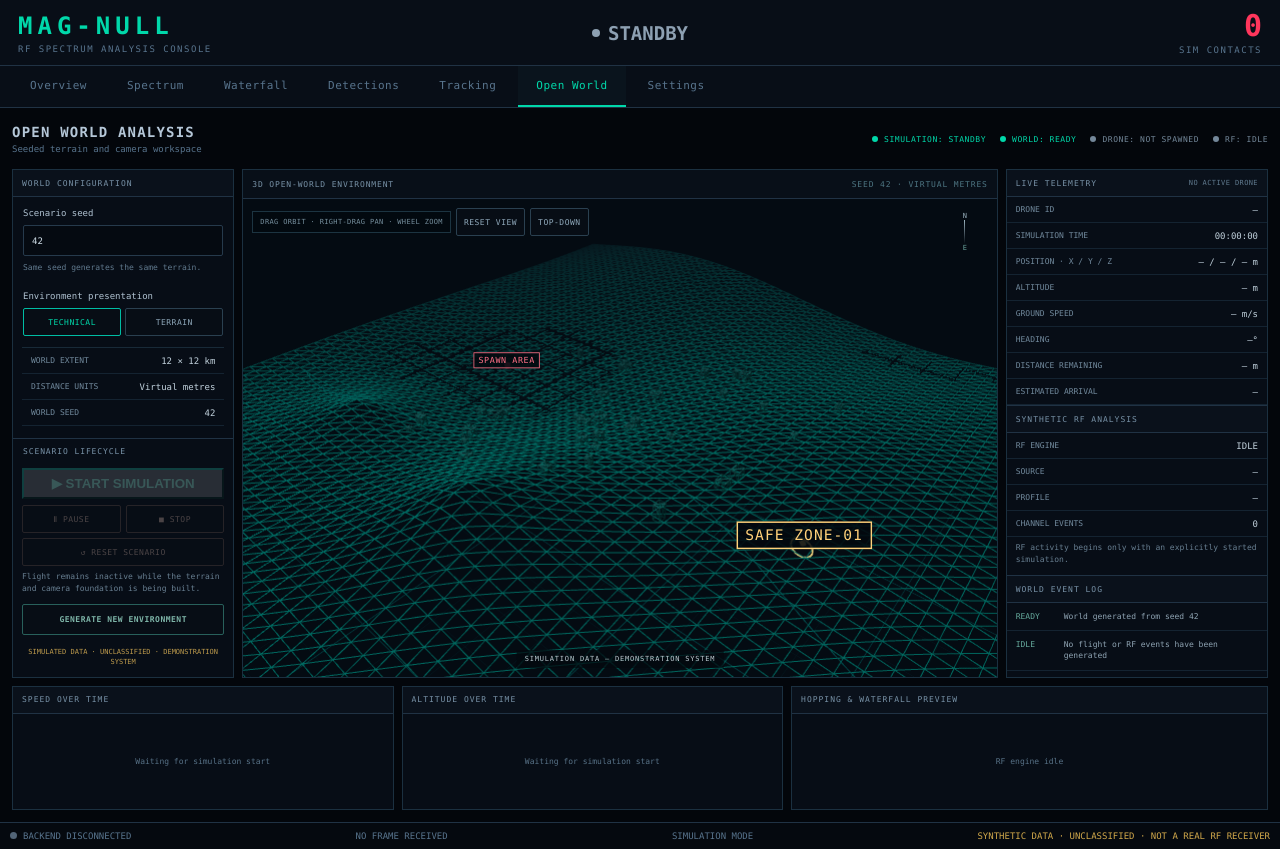
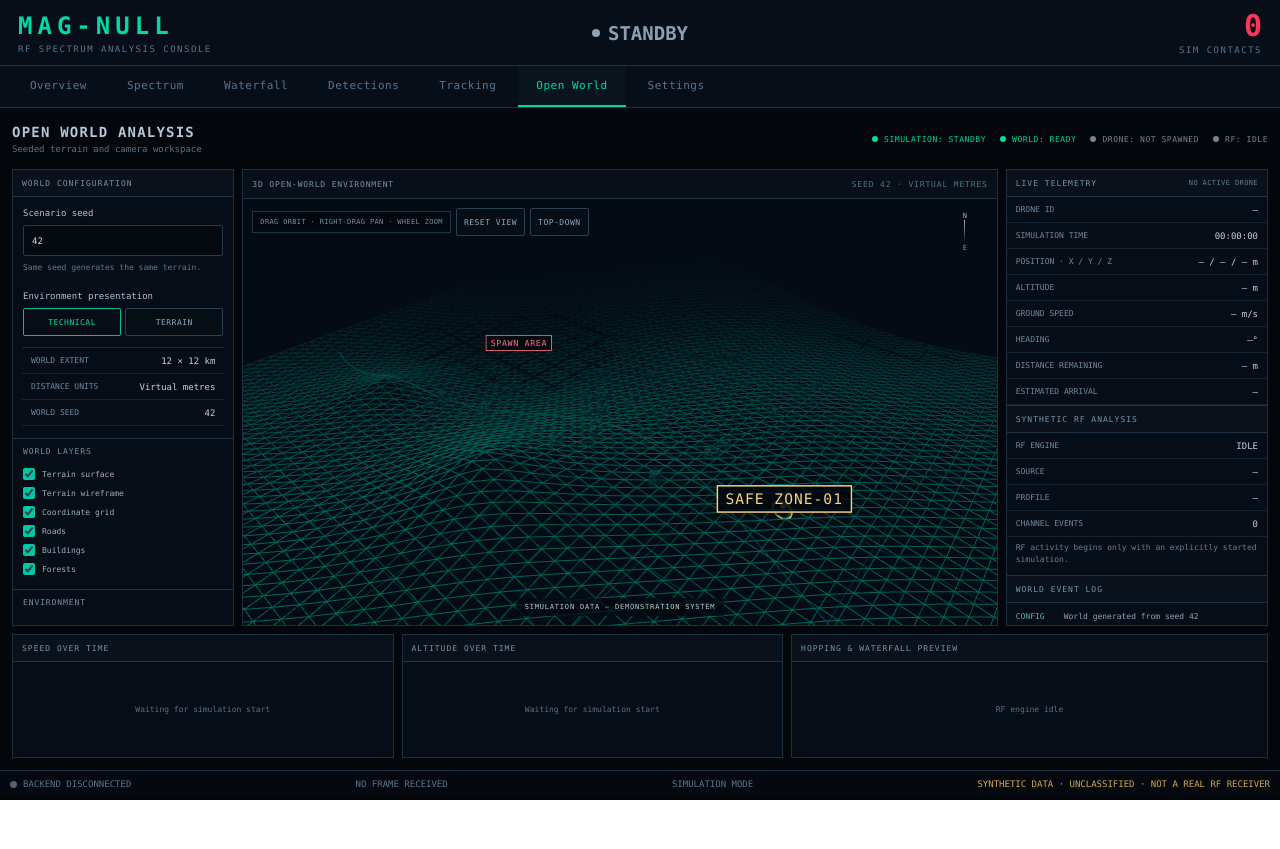
Before and after one commit to HarshPrabhakar/magnull_V02, a React (Vite) app in the folder apps/desktop/frontend/: page / in a window 1280 px wide. Both pictures are taken after a click on the button "Open World". After the commit the page ends 800 px from the top, so only its background shows below. Built offline with nearby package versions, Linux system fonts and the light colour scheme.

Commit message:
Add Open World environment controls

```diff
--- a/apps/desktop/frontend/src/App.css
+++ b/apps/desktop/frontend/src/App.css
@@ -936,7 +936,8 @@
 }
 
 .open-world-page {
-  min-height: calc(100vh - 150px);
+  height: calc(100vh - 138px);
+  min-height: 0;
   padding: 10px 12px 12px;
   display: flex;
   flex-direction: column;
@@ -993,10 +994,10 @@
 
 .open-world-layout {
   flex: 1;
-  min-height: 570px;
+  min-height: 0;
   display: grid;
   grid-template-columns: minmax(205px, 0.78fr) minmax(420px, 2.65fr) minmax(255px, 0.92fr);
-  grid-template-rows: minmax(390px, 1fr) 124px;
+  grid-template-rows: minmax(0, 1fr) 124px;
   gap: 8px;
 }
 
@@ -1160,9 +1161,18 @@
 }
 
 .open-world-secondary-action {
-  margin-top: auto;
+  margin: 6px 9px;
   border-color: #28605b;
   color: #7eb5a8;
+}
+
+.open-world-generate-action {
+  margin-top: auto;
+}
+
+.open-world-secondary-action.selecting {
+  border-color: #dfa83e;
+  color: #ffd17a;
 }
 
 .open-world-provenance {
@@ -1171,6 +1181,64 @@
   font-size: 7px;
   line-height: 1.4;
   text-align: center;
+}
+
+.open-world-toggle-list {
+  display: grid;
+  gap: 7px;
+  padding: 6px 10px 9px;
+}
+
+.open-world-toggle-list label {
+  display: flex;
+  align-items: center;
+  gap: 7px;
+  color: #9bb0bf;
+  font-size: 8px;
+  cursor: pointer;
+}
+
+.open-world-toggle-list input {
+  width: 12px;
+  height: 12px;
+  margin: 0;
+  accent-color: #00c7aa;
+}
+
+.open-world-range-field {
+  display: grid;
+  gap: 6px;
+  padding: 7px 10px;
+  color: #9bb0bf;
+  font-size: 8px;
+}
+
+.open-world-range-field span {
+  display: flex;
+  justify-content: space-between;
+  gap: 8px;
+}
+
+.open-world-range-field strong {
+  color: #c1d1dc;
+  font-weight: 500;
+}
+
+.open-world-range-field input {
+  width: 100%;
+  accent-color: #00c7aa;
+}
+
+.open-world-range-field small {
+  color: #60798c;
+  line-height: 1.45;
+}
+
+.open-world-coordinate-readout {
+  padding: 0 10px 9px;
+  color: #6ca79c;
+  font-size: 7px;
+  line-height: 1.5;
 }
 
 .open-world-view {
@@ -1209,6 +1277,27 @@
   width: 100%;
   height: 100%;
   touch-action: none;
+}
+
+.pick-destination-mode,
+.pick-destination-mode .open-world-canvas {
+  cursor: crosshair;
+}
+
+.open-world-pick-hint {
+  position: absolute;
+  top: 48px;
+  left: 50%;
+  z-index: 2;
+  transform: translateX(-50%);
+  padding: 8px 11px;
+  background: rgb(3 9 15 / 90%);
+  border: 1px solid #dfa83e;
+  color: #ffd17a;
+  font-size: 8px;
+  letter-spacing: 0.8px;
+  white-space: nowrap;
+  pointer-events: none;
 }
 
 .open-world-camera-tools {
@@ -1353,6 +1442,7 @@
 
 @media (max-width: 900px) {
   .open-world-page {
+    height: auto;
     min-height: auto;
   }
 
@@ -1366,6 +1456,7 @@
   }
 
   .open-world-layout {
+    min-height: 570px;
     grid-template-columns: minmax(180px, 0.7fr) minmax(0, 1.3fr);
     grid-template-rows: minmax(440px, 1fr) 220px 125px;
   }
--- a/apps/desktop/frontend/src/features/open-world/OpenWorldPage.tsx
+++ b/apps/desktop/frontend/src/features/open-world/OpenWorldPage.tsx
@@ -1,9 +1,12 @@
-import { useState } from "react";
+import { useCallback, useState } from "react";
 import {
   OpenWorldScene,
   type CameraCommand,
   type EnvironmentMode,
+  type SceneSettings,
+  type WorldPoint,
 } from "./OpenWorldScene";
+import { terrainHeight } from "./worldMath";
 
 const INITIAL_SEED = 42;
 
@@ -24,6 +27,28 @@ export default function OpenWorldPage() {
     view: "overview",
     revision: 0,
   });
+  const [sceneSettings, setSceneSettings] = useState<SceneSettings>({
+    terrainVisible: true,
+    terrainGrid: true,
+    coordinateGrid: true,
+    roadsVisible: true,
+    buildingsVisible: true,
+    forestVisible: true,
+    lighting: "day",
+    visibilityMeters: 14_000,
+  });
+  const [windSpeed, setWindSpeed] = useState(0);
+  const [destination, setDestination] = useState<WorldPoint>({ x: 3_100, z: 850 });
+  const [destinationPicking, setDestinationPicking] = useState(false);
+  const [inspectedPoint, setInspectedPoint] = useState<WorldPoint | null>(null);
+  const [worldEvents, setWorldEvents] = useState([
+    `World generated from seed ${INITIAL_SEED}`,
+    "Idle: no flight or RF events have been generated",
+  ]);
+
+  const recordWorldEvent = useCallback((message: string) => {
+    setWorldEvents((previous) => [message, ...previous].slice(0, 12));
+  }, []);
 
   const updateSeed = (text: string) => {
     setSeedText(text);
@@ -43,11 +68,40 @@ export default function OpenWorldPage() {
     const nextSeed = randomSeed[0] % 2_147_483_648;
     setSeed(nextSeed);
     setSeedText(String(nextSeed));
+    setInspectedPoint(null);
+    recordWorldEvent(`New terrain generated from seed ${nextSeed}`);
   };
 
   const setCameraView = (view: CameraCommand["view"]) => {
     setCameraCommand((current) => ({ view, revision: current.revision + 1 }));
   };
+
+  const handleTerrainClick = useCallback((point: WorldPoint) => {
+    const roundedPoint = {
+      x: Math.round(point.x / 10) * 10,
+      z: Math.round(point.z / 10) * 10,
+    };
+    setInspectedPoint(roundedPoint);
+
+    if (destinationPicking) {
+      setDestination(roundedPoint);
+      setDestinationPicking(false);
+      recordWorldEvent(
+        `SAFE ZONE-01 moved to X ${roundedPoint.x} m · Z ${roundedPoint.z} m`,
+      );
+    }
+  }, [destinationPicking, recordWorldEvent]);
+
+  const updateSceneSetting = <Key extends keyof SceneSettings>(
+    key: Key,
+    value: SceneSettings[Key],
+  ) => {
+    setSceneSettings((current) => ({ ...current, [key]: value }));
+  };
+
+  const destinationElevation = Math.round(
+    terrainHeight(destination.x, destination.z, seed),
+  );
 
   return (
     <main className="open-world-page">
@@ -110,6 +164,54 @@ export default function OpenWorldPage() {
             <MetricRow label="WORLD SEED" value={String(seed)} />
           </div>
 
+          <div className="open-world-section-divider">WORLD LAYERS</div>
+          <div className="open-world-toggle-list">
+            <label><input type="checkbox" checked={sceneSettings.terrainVisible} onChange={(event) => updateSceneSetting("terrainVisible", event.target.checked)} /> Terrain surface</label>
+            <label><input type="checkbox" checked={sceneSettings.terrainGrid} onChange={(event) => updateSceneSetting("terrainGrid", event.target.checked)} /> Terrain wireframe</label>
+            <label><input type="checkbox" checked={sceneSettings.coordinateGrid} onChange={(event) => updateSceneSetting("coordinateGrid", event.target.checked)} /> Coordinate grid</label>
+            <label><input type="checkbox" checked={sceneSettings.roadsVisible} onChange={(event) => updateSceneSetting("roadsVisible", event.target.checked)} /> Roads</label>
+            <label><input type="checkbox" checked={sceneSettings.buildingsVisible} onChange={(event) => updateSceneSetting("buildingsVisible", event.target.checked)} /> Buildings</label>
+            <label><input type="checkbox" checked={sceneSettings.forestVisible} onChange={(event) => updateSceneSetting("forestVisible", event.target.checked)} /> Forests</label>
+          </div>
+
+          <div className="open-world-section-divider">ENVIRONMENT</div>
+          <div className="open-world-field open-world-lighting">
+            <span>Lighting</span>
+            <div className="open-world-segmented" role="group" aria-label="Lighting">
+              <button type="button" className={sceneSettings.lighting === "day" ? "selected" : ""} aria-pressed={sceneSettings.lighting === "day"} onClick={() => updateSceneSetting("lighting", "day")}>DAYLIGHT</button>
+              <button type="button" className={sceneSettings.lighting === "night" ? "selected" : ""} aria-pressed={sceneSettings.lighting === "night"} onClick={() => updateSceneSetting("lighting", "night")}>NIGHT</button>
+            </div>
+          </div>
+          <label className="open-world-range-field">
+            <span>Visibility <strong>{(sceneSettings.visibilityMeters / 1_000).toFixed(0)} km</strong></span>
+            <input type="range" min={3_000} max={20_000} step={500} value={sceneSettings.visibilityMeters} onChange={(event) => updateSceneSetting("visibilityMeters", Number(event.target.value))} />
+          </label>
+          <label className="open-world-range-field">
+            <span>Virtual wind <strong>{windSpeed} m/s</strong></span>
+            <input type="range" min={0} max={20} step={1} value={windSpeed} onChange={(event) => setWindSpeed(Number(event.target.value))} />
+            <small>Stored for the next flight scenario; no motion is active.</small>
+          </label>
+
+          <div className="open-world-section-divider">DESTINATION · SAFE ZONE-01</div>
+          <div className="open-world-config-facts">
+            <MetricRow label="X / Z" value={`${destination.x} / ${destination.z} m`} />
+            <MetricRow label="ELEVATION" value={`${destinationElevation} m`} />
+            <MetricRow label="ZONE RADIUS" value="150 m" />
+          </div>
+          <button
+            className={`open-world-secondary-action ${destinationPicking ? "selecting" : ""}`}
+            type="button"
+            aria-pressed={destinationPicking}
+            onClick={() => setDestinationPicking((current) => !current)}
+          >
+            {destinationPicking ? "CANCEL DESTINATION PICK" : "SELECT DESTINATION"}
+          </button>
+          <div className="open-world-coordinate-readout">
+            {inspectedPoint
+              ? `INSPECTED · X ${inspectedPoint.x} m · Z ${inspectedPoint.z} m`
+              : "Click terrain to inspect virtual coordinates."}
+          </div>
+
           <div className="open-world-section-divider">SCENARIO LIFECYCLE</div>
           <button className="open-world-primary-action" type="button" disabled title="Flight simulation is introduced in the next phase">
             ▶ START SIMULATION
@@ -121,7 +223,7 @@ export default function OpenWorldPage() {
           </div>
           <p className="open-world-hint">Flight remains inactive while the terrain and camera foundation is being built.</p>
 
-          <button className="open-world-secondary-action" type="button" onClick={generateEnvironment}>
+          <button className="open-world-secondary-action open-world-generate-action" type="button" onClick={generateEnvironment}>
             GENERATE NEW ENVIRONMENT
           </button>
           <div className="open-world-provenance">SIMULATED DATA · UNCLASSIFIED · DEMONSTRATION SYSTEM</div>
@@ -132,8 +234,16 @@ export default function OpenWorldPage() {
             <span>3D OPEN-WORLD ENVIRONMENT</span>
             <span>SEED {seed} · VIRTUAL METRES</span>
           </div>
-          <div className="open-world-canvas-wrap">
-            <OpenWorldScene seed={seed} mode={mode} cameraCommand={cameraCommand} />
+          <div className={`open-world-canvas-wrap ${destinationPicking ? "pick-destination-mode" : ""}`}>
+            <OpenWorldScene
+              seed={seed}
+              mode={mode}
+              cameraCommand={cameraCommand}
+              settings={sceneSettings}
+              destinationPoint={destination}
+              onTerrainClick={handleTerrainClick}
+            />
+            {destinationPicking && <div className="open-world-pick-hint">CLICK A TERRAIN POINT TO MOVE SAFE ZONE-01</div>}
             <div className="open-world-camera-tools" aria-label="Camera controls">
               <span className="camera-tool-hint">DRAG ORBIT · RIGHT-DRAG PAN · WHEEL ZOOM</span>
               <button type="button" onClick={() => setCameraView("overview")}>RESET VIEW</button>
@@ -170,8 +280,12 @@ export default function OpenWorldPage() {
 
           <section className="open-world-event-section">
             <div className="open-world-panel-heading">WORLD EVENT LOG</div>
-            <div className="open-world-event-row"><time>READY</time><span>World generated from seed {seed}</span></div>
-            <div className="open-world-event-row"><time>IDLE</time><span>No flight or RF events have been generated</span></div>
+            {worldEvents.map((message, index) => (
+              <div className="open-world-event-row" key={`${index}-${message}`}>
+                <time>{index === 0 ? "CONFIG" : "WORLD"}</time>
+                <span>{message}</span>
+              </div>
+            ))}
           </section>
         </aside>
 
--- a/apps/desktop/frontend/src/features/open-world/OpenWorldScene.tsx
+++ b/apps/desktop/frontend/src/features/open-world/OpenWorldScene.tsx
@@ -2,8 +2,20 @@ import { useEffect, useLayoutEffect, useMemo, useRef } from "react";
 import { Canvas, useThree } from "@react-three/fiber";
 import { Grid, Html, Line, OrbitControls, Sky } from "@react-three/drei";
 import * as THREE from "three";
+import { terrainHeight } from "./worldMath";
 
 export type EnvironmentMode = "technical" | "realistic";
+export type WorldPoint = { x: number; z: number };
+export type SceneSettings = {
+  terrainVisible: boolean;
+  terrainGrid: boolean;
+  coordinateGrid: boolean;
+  roadsVisible: boolean;
+  buildingsVisible: boolean;
+  forestVisible: boolean;
+  lighting: "day" | "night";
+  visibilityMeters: number;
+};
 export type CameraCommand = {
   view: "overview" | "top-down";
   revision: number;
@@ -11,19 +23,6 @@ export type CameraCommand = {
 
 const WORLD_SIZE_METERS = 12_000;
 const TERRAIN_SEGMENTS = 64;
-
-function terrainHeight(x: number, z: number, seed: number): number {
-  const phase = (seed % 4096) * 0.0017;
-  const ridge = Math.sin(x * 0.00058 + phase) * Math.cos(z * 0.00047 - phase);
-  const hills = Math.sin((x + z) * 0.00024 + phase * 1.7) * 0.58;
-  const valley = Math.sin((x - z) * 0.00019 - phase * 0.8) * 0.34;
-  const peakX = Math.sin(phase * 1.3) * 2_500;
-  const peakZ = Math.cos(phase * 0.9) * 2_700;
-  const peakDistance = Math.hypot(x - peakX, z - peakZ);
-  const peak = Math.max(0, 1 - peakDistance / 3_600) ** 2 * 780;
-  const farPeak = Math.max(0, 1 - Math.hypot(x + 3_100, z - 2_100) / 2_700) ** 2 * 520;
-  return 90 + ridge * 330 + hills * 230 + valley * 125 + peak + farPeak;
-}
 
 function createTerrainGeometry(seed: number): THREE.PlaneGeometry {
   const geometry = new THREE.PlaneGeometry(
@@ -71,7 +70,17 @@ function seededPositions(seed: number, count: number, spread: number) {
   }));
 }
 
-function Terrain({ seed, mode }: { seed: number; mode: EnvironmentMode }) {
+function Terrain({
+  seed,
+  mode,
+  settings,
+  onTerrainClick,
+}: {
+  seed: number;
+  mode: EnvironmentMode;
+  settings: SceneSettings;
+  onTerrainClick: (point: WorldPoint) => void;
+}) {
   const geometry = useMemo(() => createTerrainGeometry(seed), [seed]);
   const technical = mode === "technical";
 
@@ -80,11 +89,16 @@ function Terrain({ seed, mode }: { seed: number; mode: EnvironmentMode }) {
       geometry={geometry}
       rotation={[-Math.PI / 2, 0, 0]}
       receiveShadow={false}
+      visible={settings.terrainVisible}
+      onClick={(event) => {
+        event.stopPropagation();
+        onTerrainClick({ x: event.point.x, z: event.point.z });
+      }}
     >
       <meshStandardMaterial
         color={technical ? "#1b9c91" : "#ffffff"}
         vertexColors={!technical}
-        wireframe={technical}
+        wireframe={settings.terrainGrid}
         transparent={technical}
         opacity={technical ? 0.82 : 1}
         roughness={0.94}
@@ -175,12 +189,18 @@ function Forest({ seed }: { seed: number }) {
   );
 }
 
-function WorldMarkers({ seed }: { seed: number }) {
+function WorldMarkers({
+  seed,
+  destinationPoint,
+}: {
+  seed: number;
+  destinationPoint: WorldPoint;
+}) {
   const spawn = new THREE.Vector3(-3_200, terrainHeight(-3_200, -700, seed), -700);
   const destination = new THREE.Vector3(
-    3_100,
-    terrainHeight(3_100, 850, seed),
-    850,
+    destinationPoint.x,
+    terrainHeight(destinationPoint.x, destinationPoint.z, seed),
+    destinationPoint.z,
   );
 
   return (
@@ -267,11 +287,23 @@ export function OpenWorldScene({
   seed,
   mode,
   cameraCommand,
+  settings,
+  destinationPoint,
+  onTerrainClick,
 }: {
   seed: number;
   mode: EnvironmentMode;
   cameraCommand: CameraCommand;
+  settings: SceneSettings;
+  destinationPoint: WorldPoint;
+  onTerrainClick: (point: WorldPoint) => void;
 }) {
+  const night = settings.lighting === "night";
+  const background = night
+    ? "#02060c"
+    : mode === "technical"
+      ? "#040b12"
+      : "#667c80";
   return (
     <Canvas
       camera={{ position: [4_600, 5_000, 5_400], fov: 42, near: 10, far: 30_000 }}
@@ -280,14 +312,20 @@ export function OpenWorldScene({
       gl={{ antialias: true, powerPreference: "low-power", alpha: false }}
       className="open-world-canvas"
     >
-      <color attach="background" args={[mode === "technical" ? "#040b12" : "#17242a"]} />
-      <fog attach="fog" args={[mode === "technical" ? "#07121a" : "#9aa9a0", 6_500, 17_500]} />
-      <ambientLight intensity={mode === "technical" ? 0.6 : 1.1} />
-      <directionalLight position={[-3_000, 7_000, 2_000]} intensity={mode === "technical" ? 1.1 : 2.2} />
-      {mode === "realistic" && <Sky sunPosition={[4_000, 5_000, -2_000]} />}
+      <color attach="background" args={[background]} />
+      <fog
+        attach="fog"
+        args={[background, Math.min(4_500, settings.visibilityMeters * 0.45), settings.visibilityMeters]}
+      />
+      <ambientLight intensity={night ? 0.18 : mode === "technical" ? 0.6 : 1.1} />
+      <directionalLight
+        position={night ? [1_000, 5_000, -3_000] : [-3_000, 7_000, 2_000]}
+        intensity={night ? 0.35 : mode === "technical" ? 1.1 : 2.2}
+      />
+      {mode === "realistic" && !night && <Sky sunPosition={[4_000, 5_000, -2_000]} />}
 
-      <Terrain seed={seed} mode={mode} />
-      <Grid
+      <Terrain seed={seed} mode={mode} settings={settings} onTerrainClick={onTerrainClick} />
+      {settings.coordinateGrid && <Grid
         position={[0, -150, 0]}
         args={[WORLD_SIZE_METERS, WORLD_SIZE_METERS]}
         cellSize={500}
@@ -299,11 +337,24 @@ export function OpenWorldScene({
         fadeDistance={11_000}
         fadeStrength={1.5}
         infiniteGrid={false}
-      />
-      <WorldRoad seed={seed} mode={mode} />
-      <Buildings seed={seed} mode={mode} />
-      {mode === "realistic" && <Forest seed={seed} />}
-      <WorldMarkers seed={seed} />
+      />}
+      {!settings.terrainVisible && (
+        <mesh
+          rotation={[-Math.PI / 2, 0, 0]}
+          position={[0, -800, 0]}
+          onClick={(event) => {
+            event.stopPropagation();
+            onTerrainClick({ x: event.point.x, z: event.point.z });
+          }}
+        >
+          <planeGeometry args={[WORLD_SIZE_METERS, WORLD_SIZE_METERS]} />
+          <meshBasicMaterial transparent opacity={0} depthWrite={false} side={THREE.DoubleSide} />
+        </mesh>
+      )}
+      {settings.roadsVisible && <WorldRoad seed={seed} mode={mode} />}
+      {settings.buildingsVisible && <Buildings seed={seed} mode={mode} />}
+      {mode === "realistic" && settings.forestVisible && <Forest seed={seed} />}
+      <WorldMarkers seed={seed} destinationPoint={destinationPoint} />
 
       <OrbitControls
         makeDefault
--- /dev/null
+++ b/apps/desktop/frontend/src/features/open-world/worldMath.ts
@@ -0,0 +1,12 @@
+export function terrainHeight(x: number, z: number, seed: number): number {
+  const phase = (seed % 4096) * 0.0017;
+  const ridge = Math.sin(x * 0.00058 + phase) * Math.cos(z * 0.00047 - phase);
+  const hills = Math.sin((x + z) * 0.00024 + phase * 1.7) * 0.58;
+  const valley = Math.sin((x - z) * 0.00019 - phase * 0.8) * 0.34;
+  const peakX = Math.sin(phase * 1.3) * 2_500;
+  const peakZ = Math.cos(phase * 0.9) * 2_700;
+  const peakDistance = Math.hypot(x - peakX, z - peakZ);
+  const peak = Math.max(0, 1 - peakDistance / 3_600) ** 2 * 780;
+  const farPeak = Math.max(0, 1 - Math.hypot(x + 3_100, z - 2_100) / 2_700) ** 2 * 520;
+  return 90 + ridge * 330 + hills * 230 + valley * 125 + peak + farPeak;
+}
```
